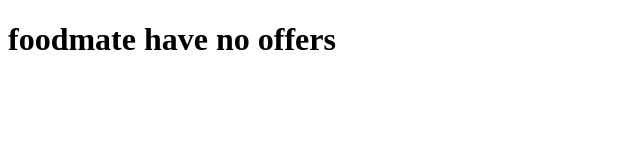
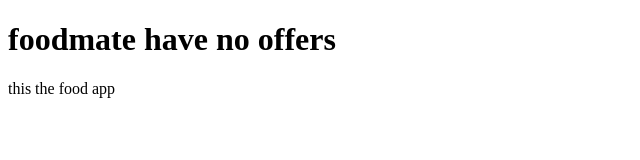
Before and after one commit to Abinesh-ktl/foodmate, a plain HTML site: page index.html in a window 1280 px wide. Shown: the whole page, without its empty margins (0-640 px from the left). Drawn offline with Linux system fonts and the light colour scheme.

Commit message:
p added in index

```diff
--- a/index.html
+++ b/index.html
@@ -8,6 +8,7 @@
 <body>
 
     <h1>foodmate have no offers</h1>
+    <p>this the food app</p>
 
 </body>
 </html>
```
